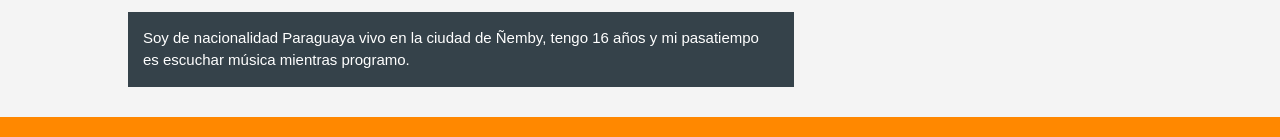
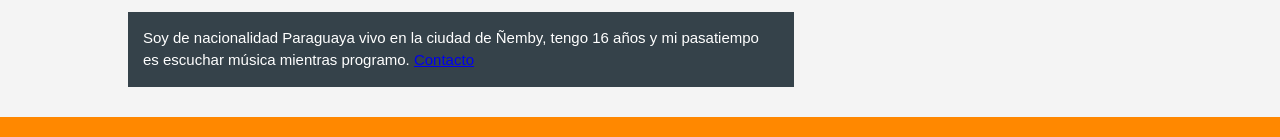
Before and after one commit to Alexis14jara/Alexis14jara.github.io, a plain HTML site: page about.html in a window 1280 px wide. Shown: the part 449-586 px from the top of the page. Drawn offline with Linux system fonts and the light colour scheme.

Commit message:
Update about.html

```diff
--- a/about.html
+++ b/about.html
@@ -43,7 +43,7 @@
             Hola, me llamo Alexis y soy estudiante de programación y desarrollo web. recién voy iniciando asi que ésta es la primera página que lo he creado en HTML y CSS, JavaScript todavía no lo estoy utilizando pero me gustaría aprender a fondo sobre ese lenguaje. Es importante en el desarrollo web conocer esos tres lenguajes de programación. Aparte de esos lenguajes ya mencionados tambien he aprendido Java y Python. Java es un lenguaje que la verdad me ha costado un poco aprender porque no es un lenguaje muy sencillo, tiene sus complicaciones. Python la verdad yo le recomiendo a esas personas que quieren aprender un lenguaje de programación y no saben por donde empezar.
           </p>
           <p class="dark">
-Soy de nacionalidad Paraguaya vivo en la ciudad de Ñemby, tengo 16 años y mi pasatiempo es escuchar música mientras programo.
+Soy de nacionalidad Paraguaya vivo en la ciudad de Ñemby, tengo 16 años y mi pasatiempo es escuchar música mientras programo. <a href="contacto.html">Contacto</a>
           </p>
         </article>
 
```
